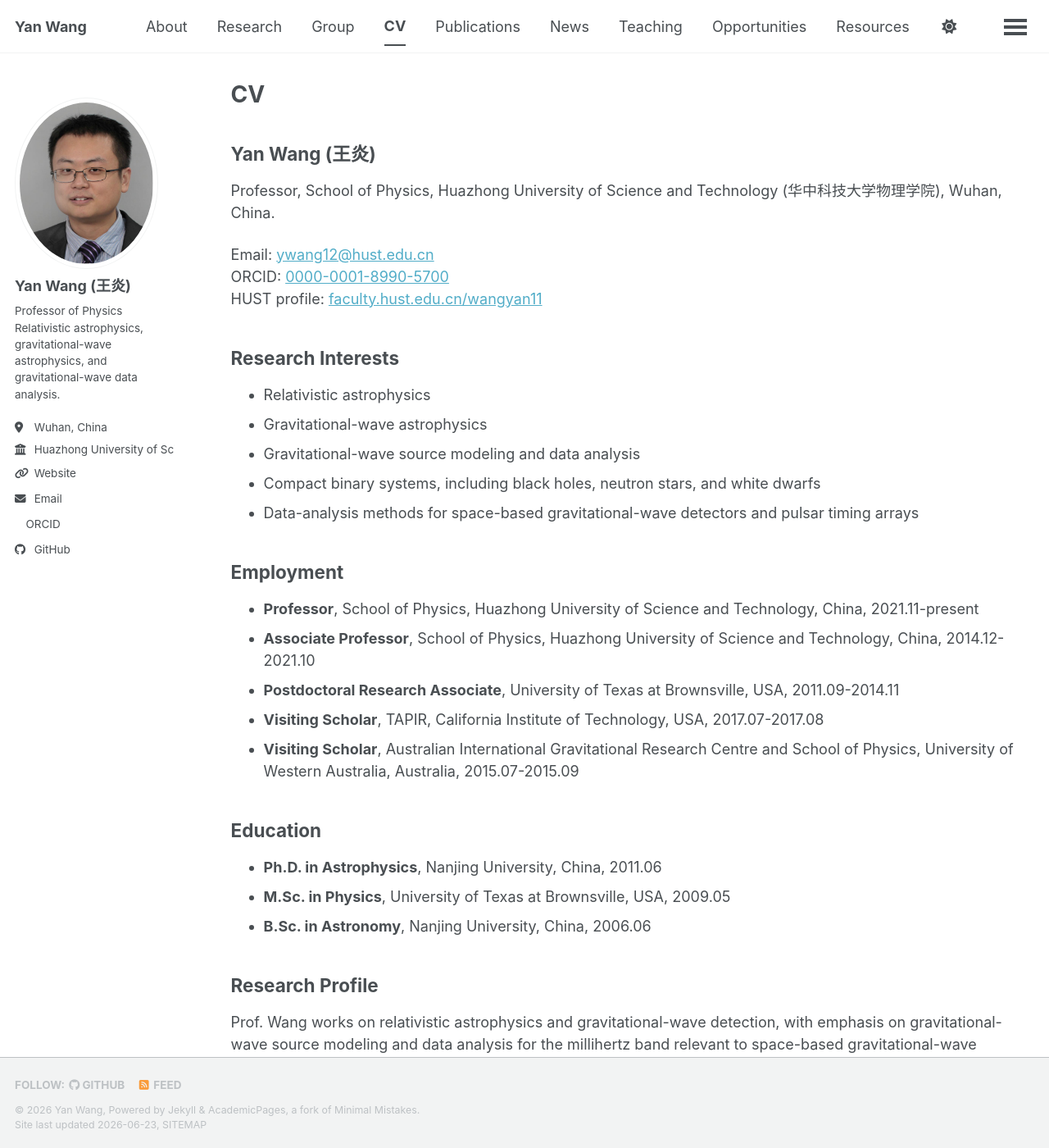
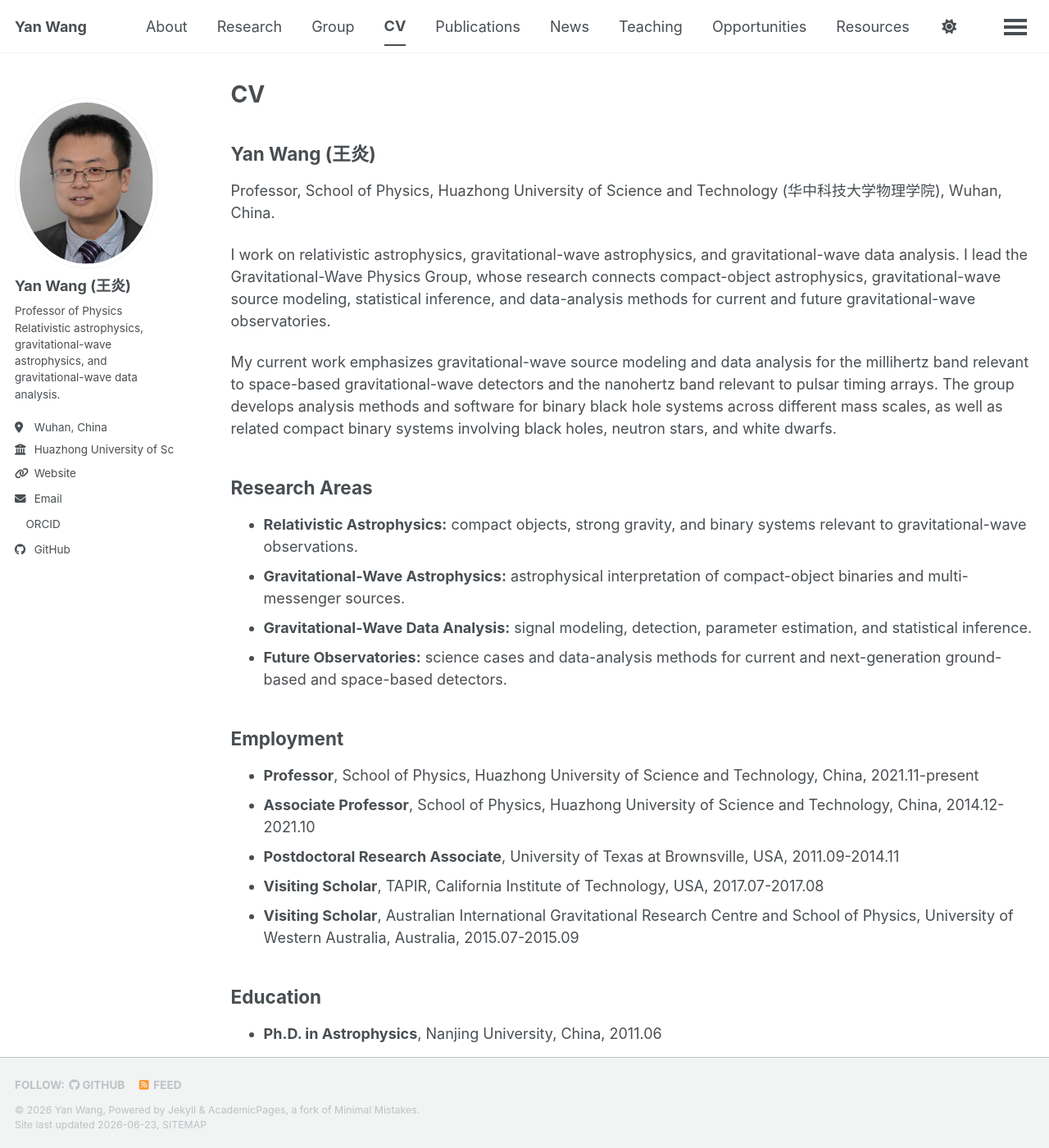
Before and after one commit to yanwang2012/yanwang2012.github.io, a Jekyll site: the page built from _pages/cv.md, in a window 1280 px wide and 1400 px high. Shown: the whole window at 82% size. Built offline with Jekyll 4.4.1, drawn with Linux system fonts in a browser that asks for light colours; a style sheet for code colours, icons or effects is not loaded.

Commit message:
modified cv

```diff
--- a/_pages/cv.md
+++ b/_pages/cv.md
@@ -10,17 +10,25 @@ author_profile: true
 Professor, School of Physics, Huazhong University of Science and Technology
 (华中科技大学物理学院), Wuhan, China.
 
-Email: [ywang12@hust.edu.cn](mailto:ywang12@hust.edu.cn)
-ORCID: [0000-0001-8990-5700](https://orcid.org/0000-0001-8990-5700)
-HUST profile: [faculty.hust.edu.cn/wangyan11](http://faculty.hust.edu.cn/wangyan11/zh_CN/index.htm)
+I work on relativistic astrophysics, gravitational-wave astrophysics, and
+gravitational-wave data analysis. I lead the Gravitational-Wave Physics Group,
+whose research connects compact-object astrophysics, gravitational-wave source
+modeling, statistical inference, and data-analysis methods for current and
+future gravitational-wave observatories.
 
-## Research Interests
+My current work emphasizes gravitational-wave source modeling and data analysis
+for the millihertz band relevant to space-based gravitational-wave detectors
+and the nanohertz band relevant to pulsar timing arrays. The group develops
+analysis methods and software for binary black hole systems across different
+mass scales, as well as related compact binary systems involving black holes,
+neutron stars, and white dwarfs.
 
-- Relativistic astrophysics
-- Gravitational-wave astrophysics
-- Gravitational-wave source modeling and data analysis
-- Compact binary systems, including black holes, neutron stars, and white dwarfs
-- Data-analysis methods for space-based gravitational-wave detectors and pulsar timing arrays
+## Research Areas
+
+- **Relativistic Astrophysics:** compact objects, strong gravity, and binary systems relevant to gravitational-wave observations.
+- **Gravitational-Wave Astrophysics:** astrophysical interpretation of compact-object binaries and multi-messenger sources.
+- **Gravitational-Wave Data Analysis:** signal modeling, detection, parameter estimation, and statistical inference.
+- **Future Observatories:** science cases and data-analysis methods for current and next-generation ground-based and space-based detectors.
 
 ## Employment
 
@@ -36,16 +44,6 @@ HUST profile: [faculty.hust.edu.cn/wangyan11](http://faculty.hust.edu.cn/wangyan
 - **M.Sc. in Physics**, University of Texas at Brownsville, USA, 2009.05
 - **B.Sc. in Astronomy**, Nanjing University, China, 2006.06
 
-## Research Profile
-
-Prof. Wang works on relativistic astrophysics and gravitational-wave detection,
-with emphasis on gravitational-wave source modeling and data analysis for the
-millihertz band relevant to space-based gravitational-wave detectors and the
-nanohertz band relevant to pulsar timing arrays. His group develops analysis
-methods and software for binary black hole systems across different mass scales,
-as well as related compact binary systems involving black holes, neutron stars,
-and white dwarfs.
-
 ## Publications and Projects
 
 - Published more than 50 research papers in international journals.
```
